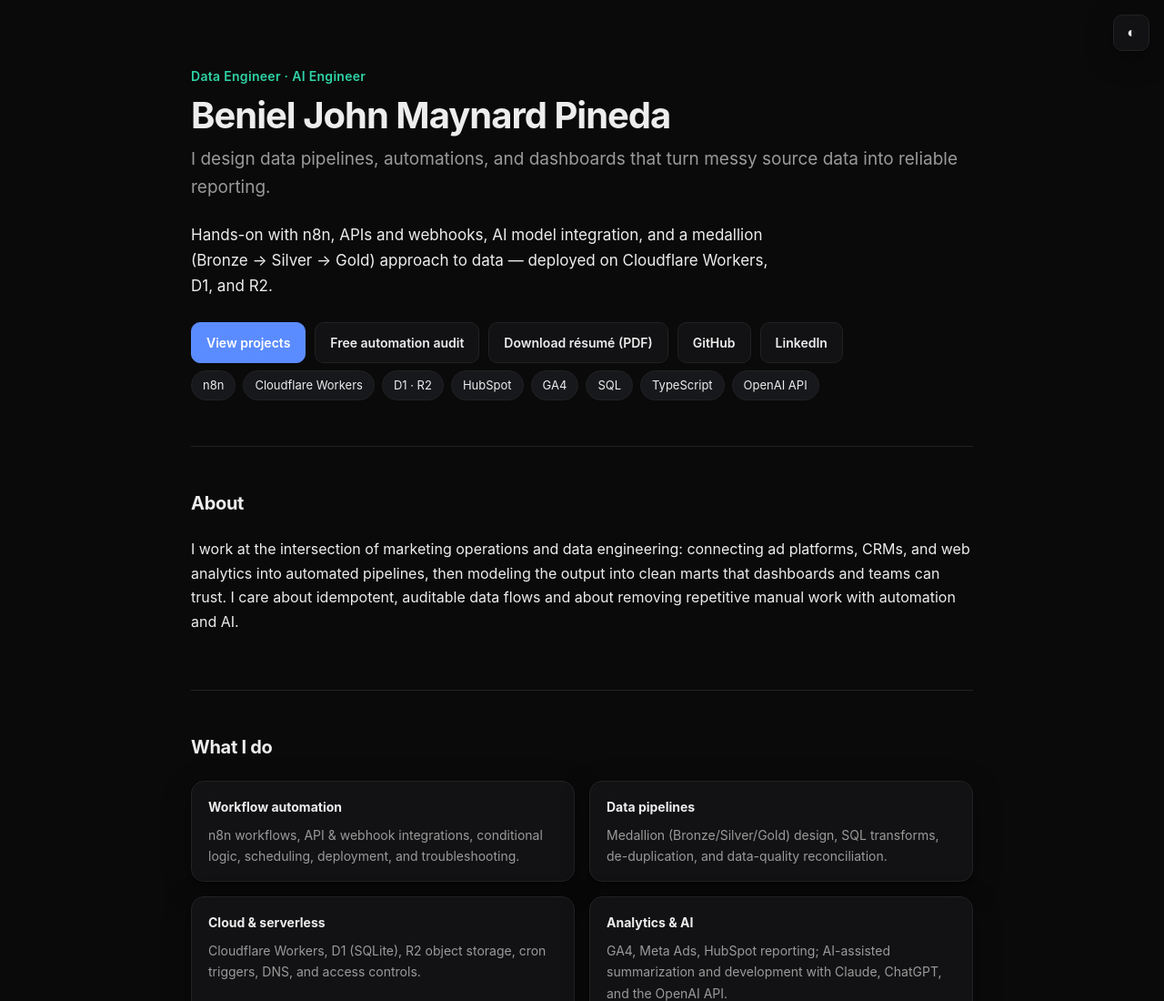
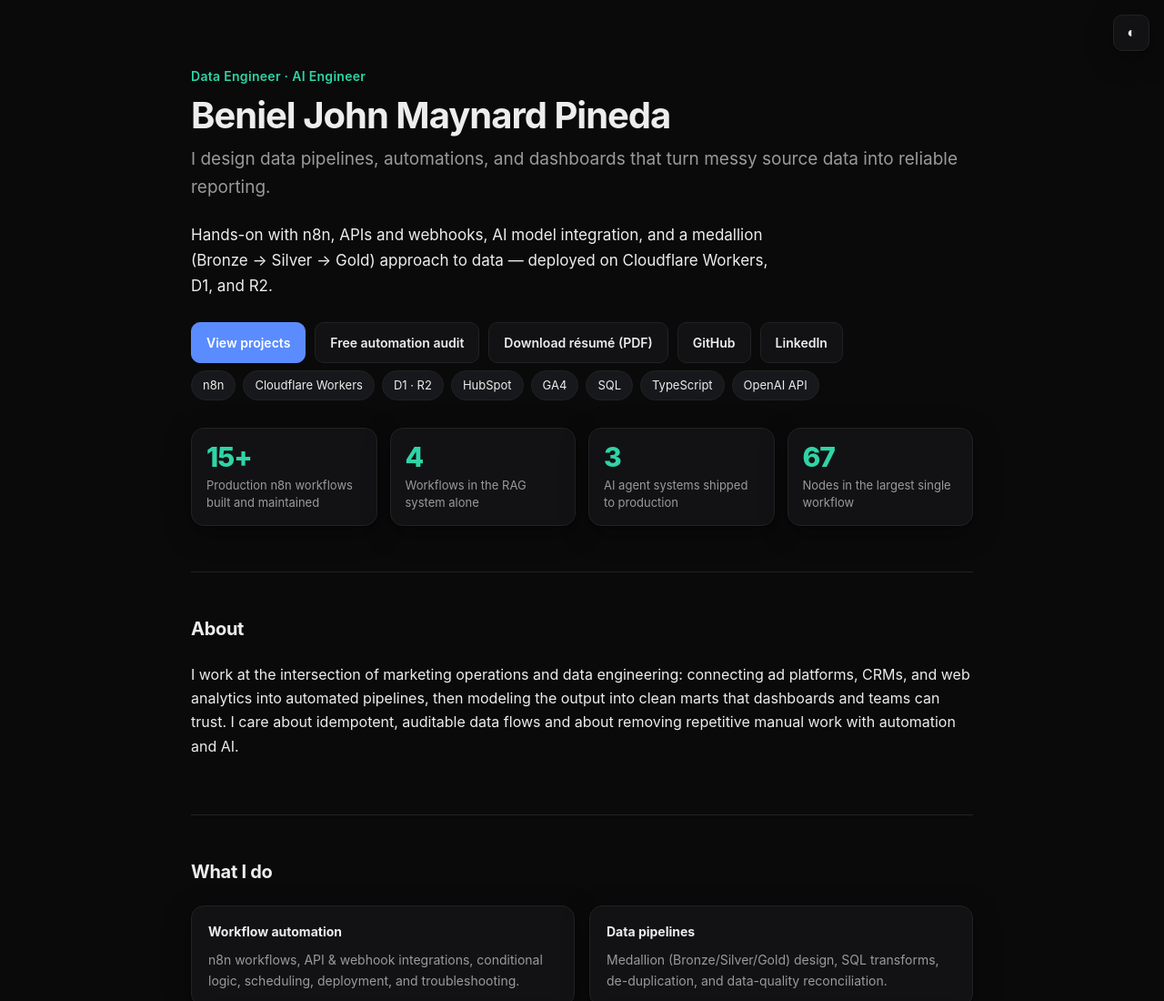
Before and after one commit to benielpineda-maker/benielpineda-maker.github.io, a plain HTML site: page index.html in a window 1280 px wide. Shown: the top 1100 px of the page at 91% size. Drawn offline with Linux system fonts and the light colour scheme.

Commit message:
Portfolio: add stats strip under hero

```diff
--- a/index.html
+++ b/index.html
@@ -53,6 +53,16 @@
 
   .chips{display:flex;flex-wrap:wrap;gap:8px;margin-top:8px}
   .chip{background:var(--chip);border:1px solid var(--border);border-radius:999px;padding:5px 12px;font-size:13px;color:var(--text)}
+
+  /* stats strip */
+  .stats{display:grid;grid-template-columns:repeat(4,1fr);gap:14px;margin-top:30px}
+  .stat{background:var(--surface);border:1px solid var(--border);border-radius:14px;
+    padding:16px 16px 15px;box-shadow:var(--shadow)}
+  .stat .n{font-size:30px;line-height:1.05;font-weight:800;letter-spacing:-1px;color:var(--accent-2);
+    display:block;margin-bottom:5px}
+  .stat .l{font-size:13px;color:var(--muted);line-height:1.45;display:block}
+  @media (max-width:700px){.stats{grid-template-columns:repeat(2,1fr)}}
+  @media (max-width:380px){.stats{grid-template-columns:1fr}}
 
   /* skills */
   .skillgrid{display:grid;grid-template-columns:repeat(2,1fr);gap:16px}
@@ -158,6 +168,25 @@
       <span class="chip">n8n</span><span class="chip">Cloudflare Workers</span><span class="chip">D1 · R2</span>
       <span class="chip">HubSpot</span><span class="chip">GA4</span><span class="chip">SQL</span>
       <span class="chip">TypeScript</span><span class="chip">OpenAI API</span>
+    </div>
+
+    <div class="stats">
+      <div class="stat">
+        <span class="n">15+</span>
+        <span class="l">Production n8n workflows built and maintained</span>
+      </div>
+      <div class="stat">
+        <span class="n">4</span>
+        <span class="l">Workflows in the RAG system alone</span>
+      </div>
+      <div class="stat">
+        <span class="n">3</span>
+        <span class="l">AI agent systems shipped to production</span>
+      </div>
+      <div class="stat">
+        <span class="n">67</span>
+        <span class="l">Nodes in the largest single workflow</span>
+      </div>
     </div>
   </header>
 
```
